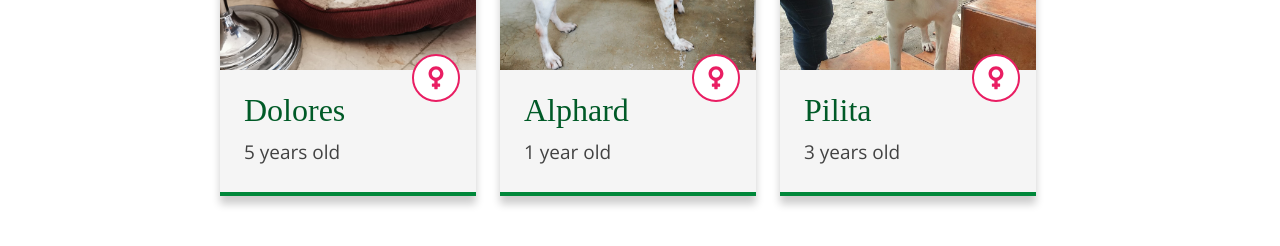
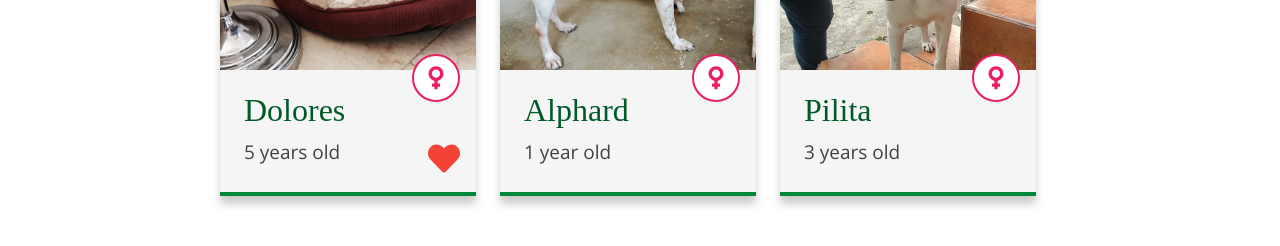
Before and after one commit to eanesparrago/pet-adoption-static-site, a Next.js app: page /adoptable-dogs in a window 1280 px wide. Shown: the part 943-1189 px from the top of the page. Built offline with nearby package versions, Linux system fonts and the light colour scheme; a web font is replaced by a local one.

Commit message:
Add SpecialIndicator

```diff
--- a/components/compounds/AnimalCard.js
+++ b/components/compounds/AnimalCard.js
@@ -1,5 +1,6 @@
 import styled from "styled-components";
 import GenderIndicator from "components/elements/GenderIndicator";
+import SpecialIndicator from "components/elements/SpecialIndicator";
 
 const AnimalCard = ({ data = {} }) => {
   const {
@@ -8,6 +9,7 @@ const AnimalCard = ({ data = {} }) => {
     gender = "male",
     profileImageUrl = "/static/images/cats/cat-01.jpg",
     isSpecial = false,
+    petType,
   } = data;
 
   return (
@@ -23,7 +25,17 @@ const AnimalCard = ({ data = {} }) => {
           {age} year{age > 1 && "s"} old
         </p>
 
-        <GenderIndicator className="AnimalCard__GenderIndicator" gender={gender}></GenderIndicator>
+        <GenderIndicator
+          className="AnimalCard__GenderIndicator"
+          gender={gender}
+        ></GenderIndicator>
+
+        {isSpecial && (
+          <SpecialIndicator
+            className="AnimalCard__SpecialIndicator"
+            petType={petType}
+          ></SpecialIndicator>
+        )}
       </div>
 
       <div className="AnimalCard__line-decoration"></div>
@@ -83,6 +95,12 @@ S.AnimalCard = styled.article`
     top: -${(p) => p.theme.size[16]};
     right: ${(p) => p.theme.size[16]};
   }
+
+  .AnimalCard__SpecialIndicator {
+    position: absolute;
+    bottom: ${(p) => p.theme.size[16]};
+    right: ${(p) => p.theme.size[16]};
+  }
 `;
 
 export default AnimalCard;
--- /dev/null
+++ b/components/elements/SpecialIndicator.js
@@ -0,0 +1,45 @@
+import styled from "styled-components";
+
+const S = {};
+
+S.SpecialIndicator = styled.figure``;
+
+const SpecialIndicator = ({ petType, ...rest }) => {
+  const petTypeCapitalized = petType.charAt(0).toUpperCase() + petType.slice(1)
+
+  return (
+    <S.SpecialIndicator {...rest}>
+      <svg
+        width="32"
+        height="33"
+        viewBox="0 0 32 33"
+        fill="none"
+        xmlns="http://www.w3.org/2000/svg"
+        aria-labelledby="special_indicator"
+      >
+        <title id="gender_indicator">
+          Special Needs {petTypeCapitalized}
+        </title>
+
+        <g clip-path="url(#clip0)">
+          <path
+            d="M28.8937 4.4125C25.4687 1.49375 20.3749 2.01875 17.2312 5.2625L15.9999 6.53125L14.7687 5.2625C11.6312 2.01875 6.53116 1.49375 3.10616 4.4125C-0.818838 7.7625 -1.02509 13.775 2.48741 17.4062L14.5812 29.8937C15.3624 30.7 16.6312 30.7 17.4124 29.8937L29.5062 17.4062C33.0249 13.775 32.8187 7.7625 28.8937 4.4125V4.4125Z"
+            fill="#F44336"
+          />
+        </g>
+        <defs>
+          <clipPath id="clip0">
+            <rect
+              width="32"
+              height="32"
+              fill="white"
+              transform="translate(0 0.5)"
+            />
+          </clipPath>
+        </defs>
+      </svg>
+    </S.SpecialIndicator>
+  );
+};
+
+export default SpecialIndicator;
--- a/styles/theme.js
+++ b/styles/theme.js
@@ -34,6 +34,7 @@ export default {
     },
     pink: "#E91E63",
     blue: "#2196F3",
+    red: "#F44336",
   },
   size: {
     2: "0.125rem",
```
Also changed, not shown: public/static/svgs/heart.svg (added).
